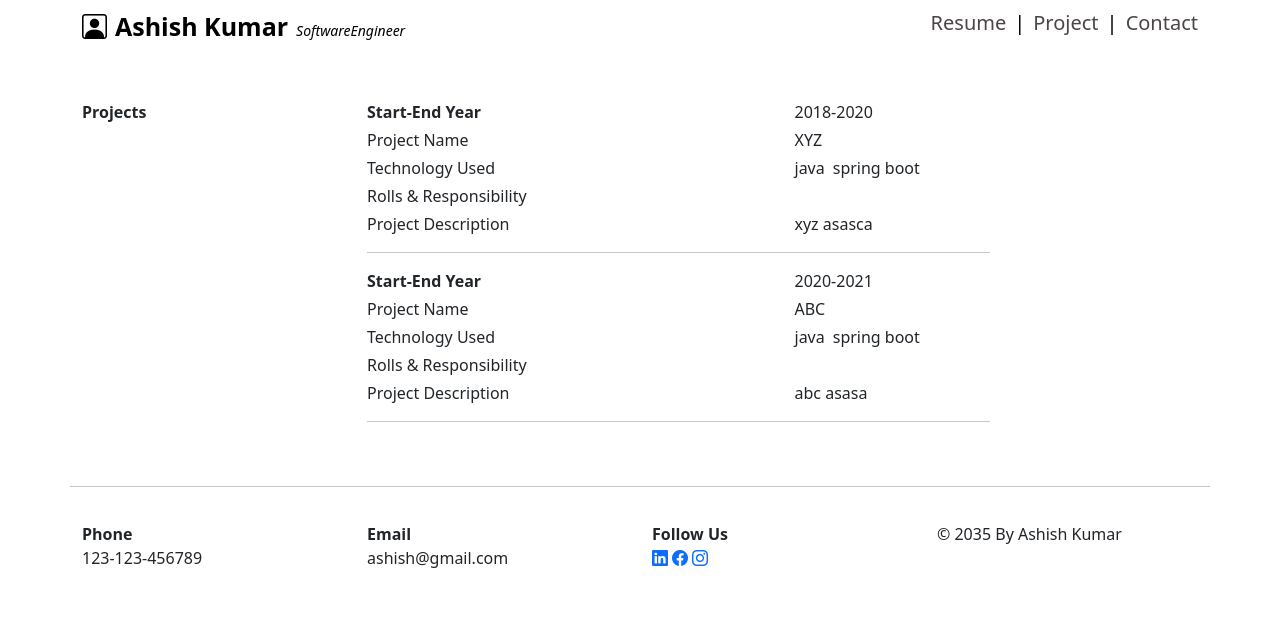
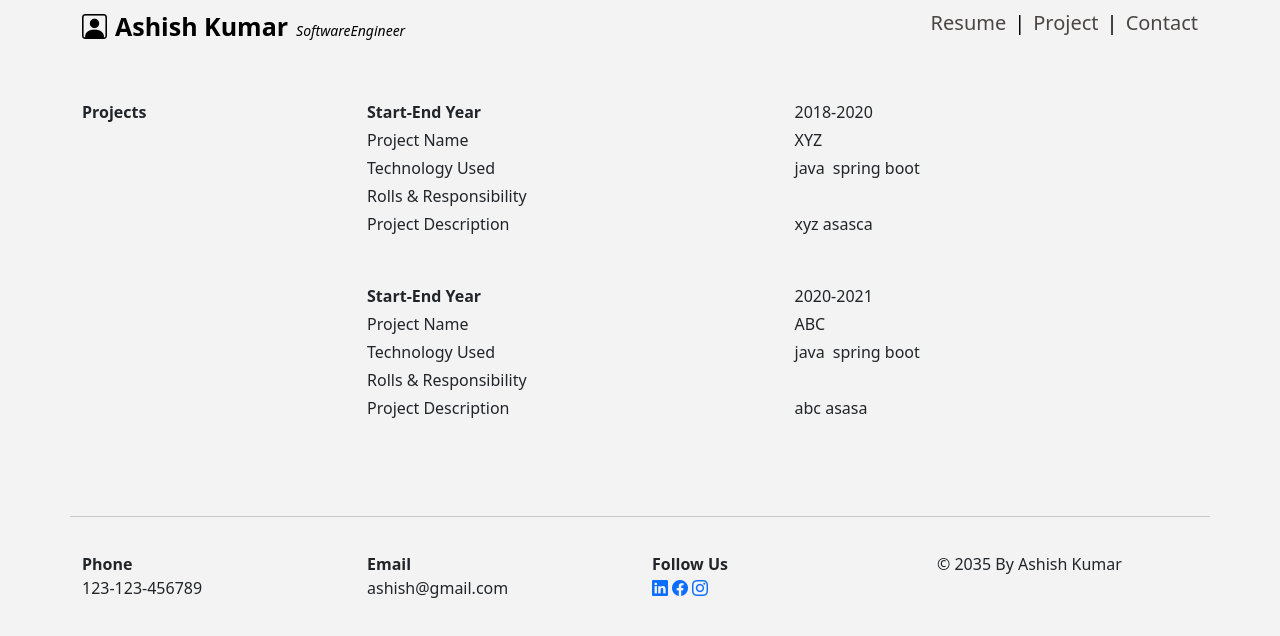
Before and after one commit to ashish-mt05/portfolio-cv, a React (Create React App) app: page /project in a window 1280 px wide. Shown: the top 636 px of the page. Built offline with nearby package versions, Linux system fonts and the light colour scheme.

Commit message:
updated css

```diff
--- a/src/App.css
+++ b/src/App.css
@@ -1,7 +1,7 @@
 .App {
   background-color: #F3F3F3;
   width: 100%;
-  height: 100vh;
+  height: 100%;
 }
 
 #navbar-wrapper #title a {
--- a/src/App.js
+++ b/src/App.js
@@ -7,7 +7,7 @@ import { BrowserRouter, Route, Routes } from 'react-router-dom';
 
 function App() {
   return (
-    <div className="app">
+    <div className="App">
       <BrowserRouter>
         <Routes>
           <Route path='/' element={<Home />} />
--- a/src/component/Project.js
+++ b/src/component/Project.js
@@ -52,11 +52,10 @@ export default function Project() {
                   <div className='col-md-6'>Rolls & Responsibility</div>
                   <div className='col-md-6'>{item.rollResponsibility}</div>
                 </div>
-                <div className='row mb-3'>
+                <div className='row mb-5'>
                   <div className='col-md-6'>Project Description</div>
                   <div className='col-md-6'>{item.projectDescription}</div>
                 </div>
-                {item != null ? <hr className='w-75'/> : <></>}
                 </>
             ))}
         </div>
```
